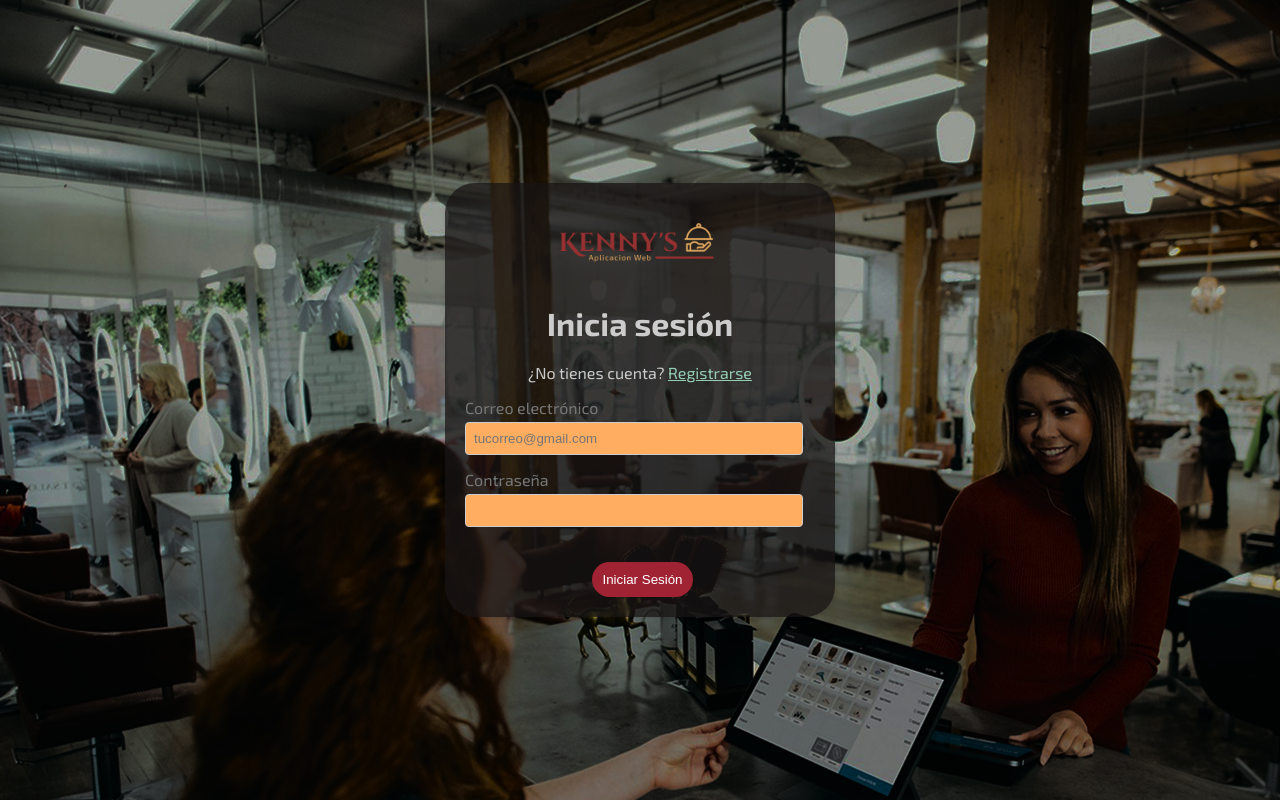
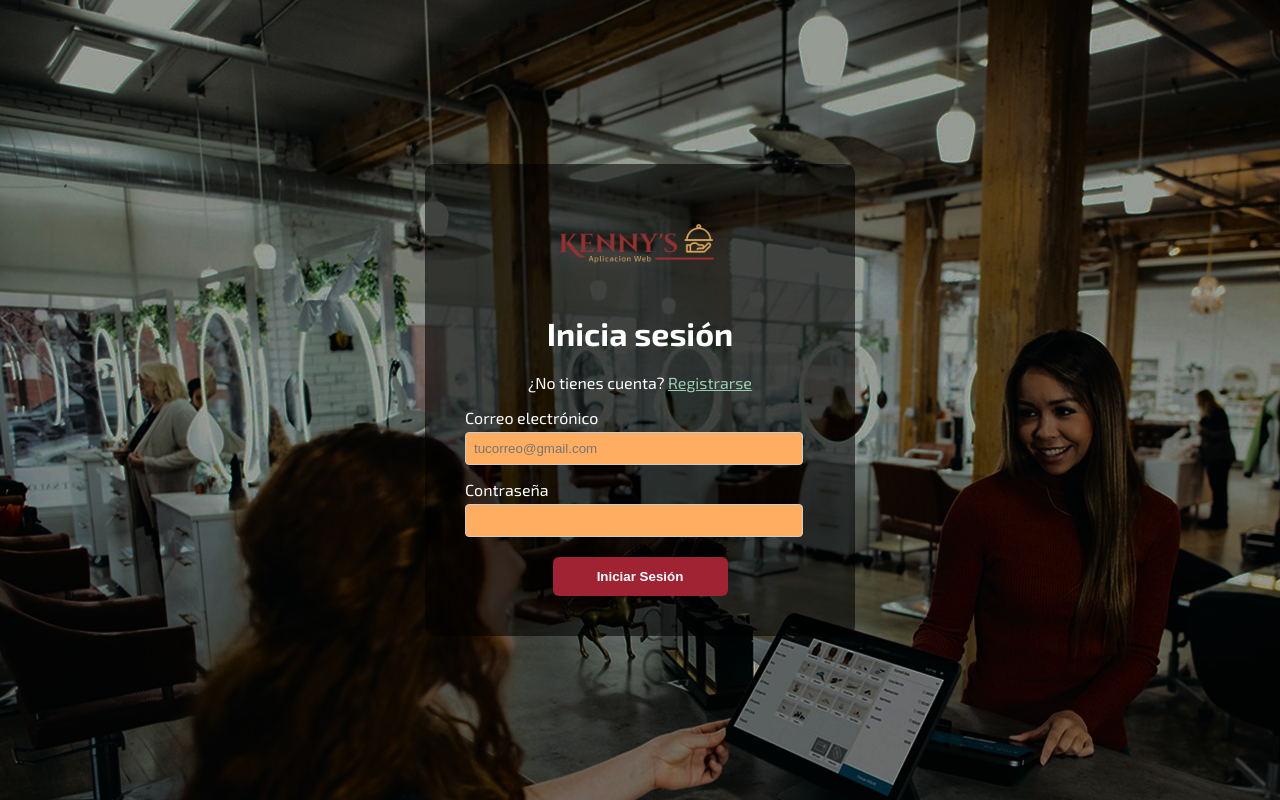
Before and after one commit to Jesuusx07/Nuestro-proyecto, a PHP site: page /login.html in a window 1280 px wide. Run offline with PHP 8.4, Linux system fonts and the light colour scheme; some web fonts are replaced.

Commit message:
Finalicacion del css de registro

```diff
--- a/proyecto/css/login.css
+++ b/proyecto/css/login.css
@@ -1,9 +1,9 @@
 @import url('https://fonts.googleapis.com/css2?family=Exo+2:ital,wght@0,100..900;1,100..900&family=Kanit:ital,wght@0,100;0,200;0,300;0,400;0,500;0,600;0,700;0,800;0,900;1,100;1,200;1,300;1,400;1,500;1,600;1,700;1,800;1,900&family=Nunito:ital,wght@0,200..1000;1,200..1000&family=Readex+Pro:wght@160..700&family=Sour+Gummy:ital,wght@0,100..900;1,100..900&display=swap');
  body {
         font-family: "Exo 2", serif;
-            color: #ccc;
+            color: #ffffff;
             background-image: url(../img/login.png);
-            background-color: #d89696;
+            background-color: #ffffff;
             display: flex;
             justify-content: center;
             align-items: center;
@@ -12,10 +12,10 @@
         }
 
         .container {
-            background-color: rgba(0, 0, 0, 0.571);
+            background-color:  rgba(0, 0, 0, 0.571);
             padding: 40px;
             border-radius: 10px;
-            box-shadow: 0 2px 4px rgba(0, 0, 0, 0.1);
+            text-align: center;
             width: 350px;
         }
 
@@ -39,7 +39,7 @@
         label {
             display: block;
             margin-bottom: 5px;
-            color: #777;
+            color: #ffffff;
         }
 
         input[type="email"],
@@ -66,18 +66,8 @@
             text-align: center;
             margin-top: 20px;
         }
-    .container {
-            background-color: rgba(24, 20, 20, 0.732);
-            padding: 20px;
-            border-radius: 30px;
-            box-shadow: 0 2px 4px rgba(0, 0, 0, 0.1);
-            text-align: center;
-        }
 
-        .logo {
-            width: 200px;
-            margin-bottom: 20px;
-        }
+
 
         h2 {
             margin-bottom: 10px;
@@ -117,15 +107,16 @@
         }
 
         .boton-registro{
-            background-color: #A02334;
-            color: #fff;
-            padding: 10px 10px;
-            border-radius: 50px;
-            border: none;
-            margin-top: 20px ;
-            margin-left: 5px;
-            line-height: 15px;
-            justify-content: left;
+     background-color: #A02334;
+      color: #fff;
+      font-weight: bold;
+      border: none;
+      padding: 12px;
+      border-radius: 6px;
+      width: 50%;
+      margin: 20px auto 0;
+      display: block;
+      cursor: pointer;
 
         }
 
```
Also changed, not shown: proyecto/css/registrarse.css (+26 -22 lines).
